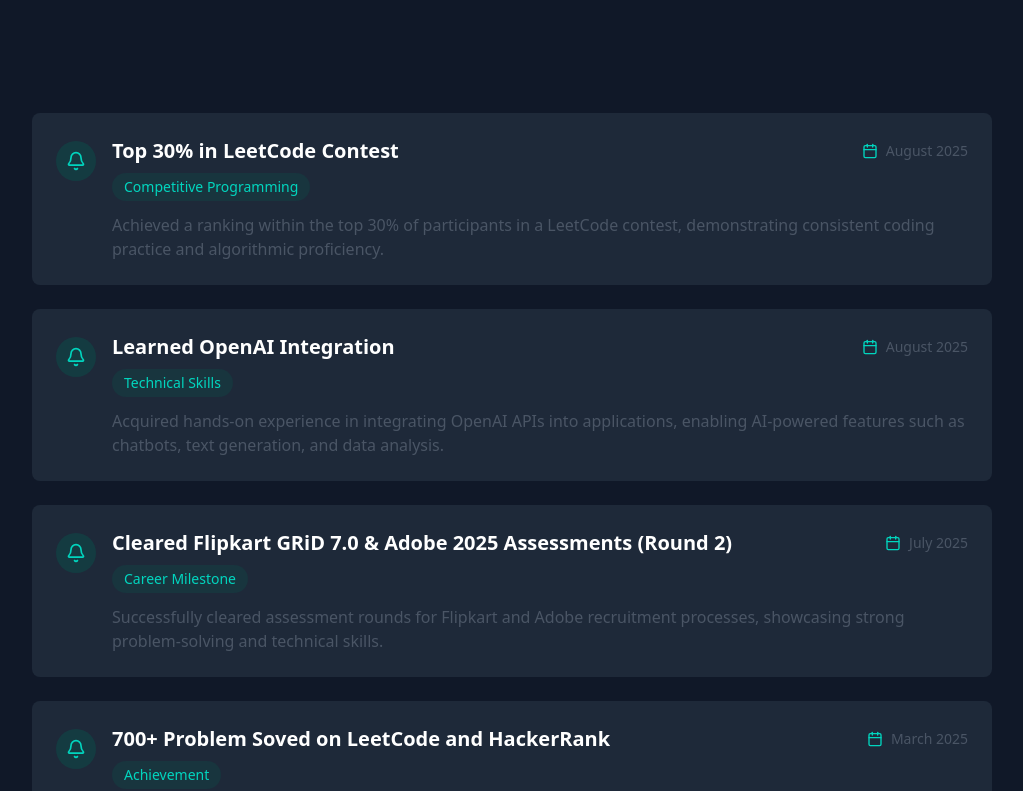
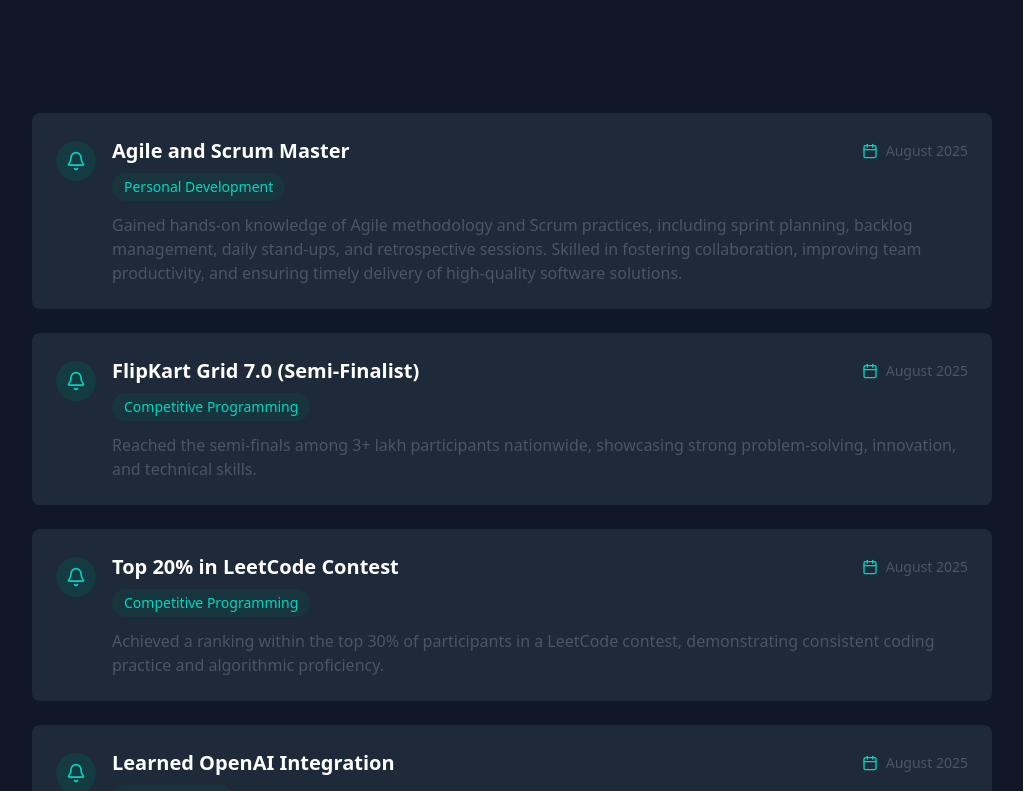
Before and after one commit to muskaan-gupta/portfolio, a React (Vite) app: page / in a window 1280 px wide. Shown: the part 6060-6851 px from the top of the page, without its empty margins (256-1279 px from the left). Built offline with nearby package versions, Linux system fonts and the light colour scheme; no server answers.

Commit message:
added some Updates

```diff
--- a/src/components/Resume.tsx
+++ b/src/components/Resume.tsx
@@ -25,7 +25,7 @@
           </div>
           <div className="flex gap-4">
             <a
-              href="https://drive.google.com/file/d/1g_gKjarPVZZN4SRdKKwl3yQx8uDxlQqr/view?usp=sharing"
+              href="https://drive.google.com/file/d/1D8n57PXm3UjrSL5twkFyzdy5rp0Zp9hw/view?usp=sharing"
               target="_blank"
               rel="noopener noreferrer"
               className={`btn flex items-center gap-2 ${
@@ -36,7 +36,7 @@
               <span>View</span>
             </a>
             <a
-              href="https://drive.google.com/file/d/1g_gKjarPVZZN4SRdKKwl3yQx8uDxlQqr/view?usp=sharing"
+              href="https://drive.google.com/file/d/1D8n57PXm3UjrSL5twkFyzdy5rp0Zp9hw/view?usp=sharing"
               download="Muskan's_Resume.pdf"
               className="btn btn-primary flex items-center gap-2"
             >
@@ -56,7 +56,7 @@
         >
           <div className="aspect-[7.5/11] w-full h-full">
             <iframe
-              src="https://drive.google.com/file/d/1g_gKjarPVZZN4SRdKKwl3yQx8uDxlQqr/preview"
+              src="https://drive.google.com/file/d/1D8n57PXm3UjrSL5twkFyzdy5rp0Zp9hw/preview"
               title="Resume Preview"
               className="w-full h-full"
               allow="autoplay"
--- a/src/components/Updates.tsx
+++ b/src/components/Updates.tsx
@@ -9,7 +9,20 @@
 const Updates: React.FC<UpdatesProps> = ({ darkMode }) => {
   const updates = [
     {
-  title: 'Top 30% in LeetCode Contest',
+      title: 'Agile and Scrum Master',
+  date: 'August 2025',
+  category: 'Personal Development',
+  description: 'Gained hands-on knowledge of Agile methodology and Scrum practices, including sprint planning, backlog management, daily stand-ups, and retrospective sessions. Skilled in fostering collaboration, improving team productivity, and ensuring timely delivery of high-quality software solutions.',
+
+    },
+    {
+  title: 'FlipKart Grid 7.0 (Semi-Finalist)',
+  date: 'August 2025',
+  category: 'Competitive Programming',
+  description: 'Reached the semi-finals among 3+ lakh participants nationwide, showcasing strong problem-solving, innovation, and technical skills.',},
+
+    {
+  title: 'Top 20% in LeetCode Contest',
   date: 'August 2025',
   category: 'Competitive Programming',
   description: 'Achieved a ranking within the top 30% of participants in a LeetCode contest, demonstrating consistent coding practice and algorithmic proficiency.',
@@ -21,13 +34,13 @@
   description: 'Acquired hands-on experience in integrating OpenAI APIs into applications, enabling AI-powered features such as chatbots, text generation, and data analysis.',
 },
    {
-  title: 'Cleared Flipkart GRiD 7.0 & Adobe 2025 Assessments (Round 2)',
+  title: 'Adobe 2025 Assessments (Round 2)',
   date: 'July 2025',
   category: 'Career Milestone',
-  description: 'Successfully cleared assessment rounds for Flipkart and Adobe recruitment processes, showcasing strong problem-solving and technical skills.',
+  description: 'Successfully cleared assessment rounds for Adobe recruitment processes, showcasing strong problem-solving and technical skills.',
 },
     {
-      title: '700+ Problem Soved on LeetCode and HackerRank',
+      title: '600+ Problem Soved on LeetCode and HackerRank',
       date: 'March 2025',
       category: 'Achievement',
       description: 'Achieved a significant milestone by solving over 500 problems on LeetCode, enhancing my problem-solving skills and algorithmic thinking. This accomplishment has prepared me for competitive programming and technical interviews.',
```
